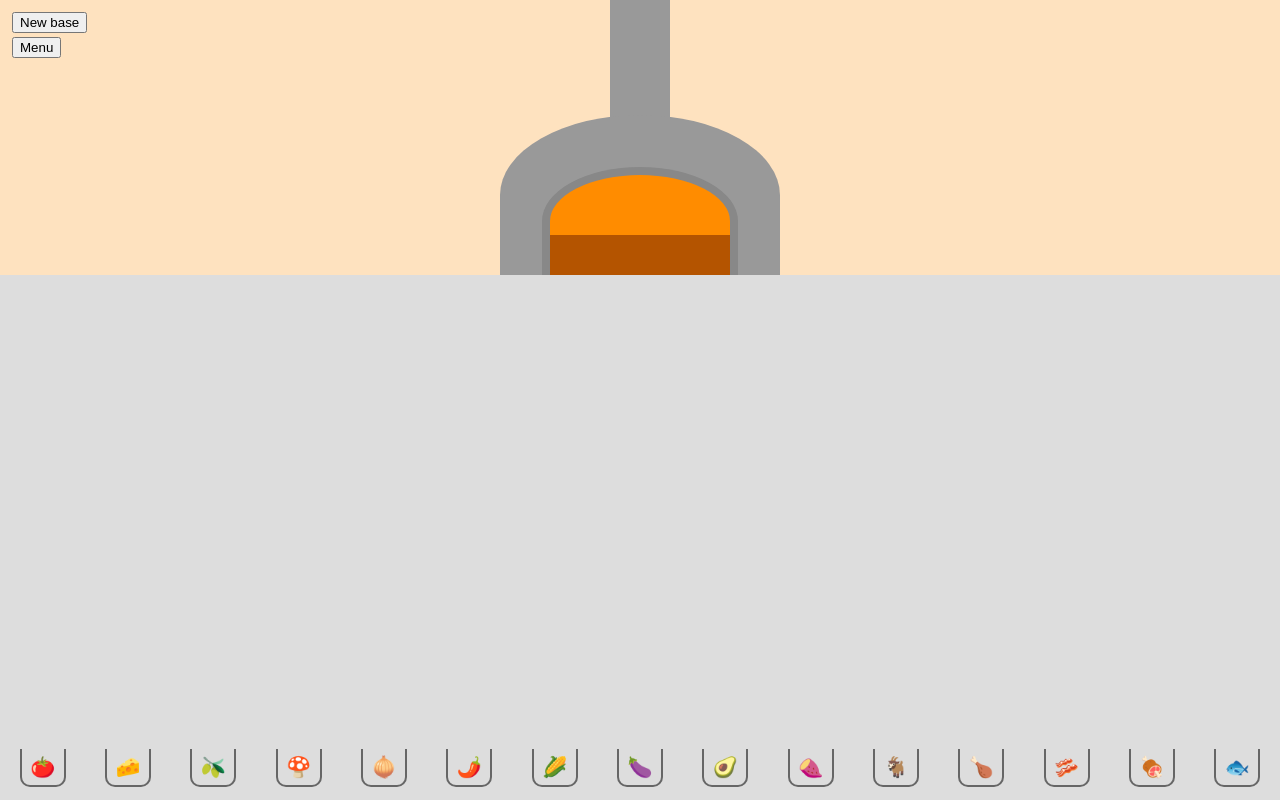
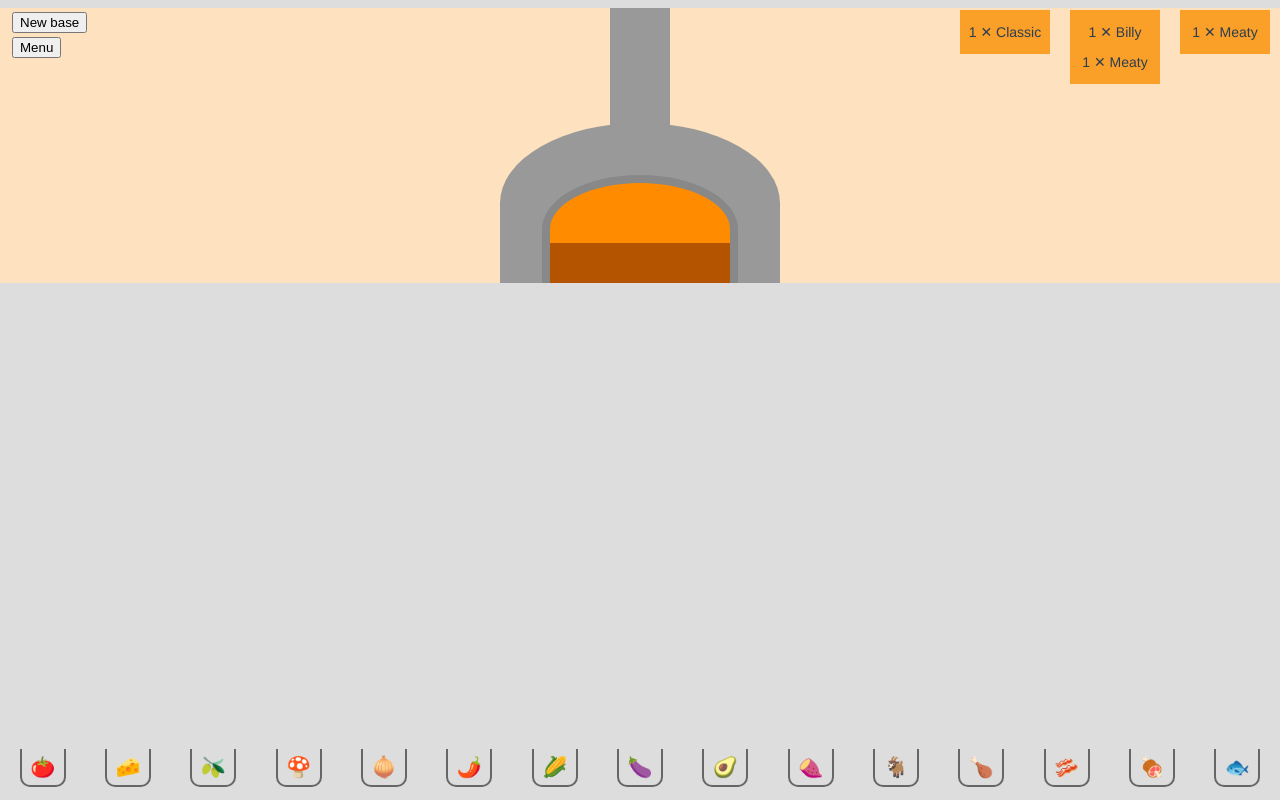
Before and after one commit to KateHoward10/pizza-restaurant-simulator, a Vue app: page / in a window 1280 px wide. Built offline with nearby package versions, Linux system fonts and the light colour scheme.

Commit message:
Generate three orders and display on Post-its

```diff
--- a/src/App.vue
+++ b/src/App.vue
@@ -1,5 +1,6 @@
 <template>
   <Controls :newBase="newBase" />
+  <Orders />
   <Oven />
   <Surface
     :currentPizza="currentPizza"
@@ -11,9 +12,10 @@
 
 <script>
 import { ref } from 'vue'
+import Controls from './components/Controls.vue'
+import Orders from './components/Orders.vue'
 import Oven from './components/Oven.vue'
 import Surface from './components/Surface.vue'
-import Controls from './components/Controls.vue'
 
 export default {
   name: 'App',
@@ -38,6 +40,7 @@ export default {
     return { currentPizza, newBase, selected, selectIngredient, addTopping };
   },
   components: {
+    Orders,
     Controls,
     Oven,
     Surface
--- /dev/null
+++ b/src/components/Orders.vue
@@ -0,0 +1,67 @@
+<template>
+  <div class="rod" />
+  <div class="order-container">
+    <div
+      v-for="(order, index) in orders"
+      :key="index"
+      class="order"
+    >
+      <p
+        v-for="(item, index) in order"
+        :key="index"
+      >
+        1 ✕ {{ item }}
+      </p>
+    </div>
+  </div>
+</template>
+
+<script>
+import { menu } from '../data.js'
+
+export default {
+  name: 'Orders',
+  props: {
+    newBase: Function
+  },
+  setup() {
+    function generateOrder() {
+      const number = (Math.random() * 3 | 0) + 1;
+      const order = [];
+      for (let i = 0; i < number; i++) {
+        order.push(menu[Math.random() * menu.length | 0].name);
+      }
+      return order;
+    }
+
+    const orders = [generateOrder(), generateOrder(), generateOrder()];
+
+    return { orders };
+  }
+}
+</script>
+
+<style scoped>
+.rod {
+  width: 100%;
+  height: 8px;
+  background-color: #ddd;
+}
+.order-container {
+  width: 100%;
+  z-index: 5;
+  display: flex;
+  flex-direction: row;
+  align-items: flex-start;
+  justify-content: flex-end;
+  position: absolute;
+  left: 0;
+  right: 0;
+}
+.order {
+  background-color: #fa9f28;
+  margin: 10px;
+  min-width: 90px;
+  font-size: 14px;
+}
+</style>
```
